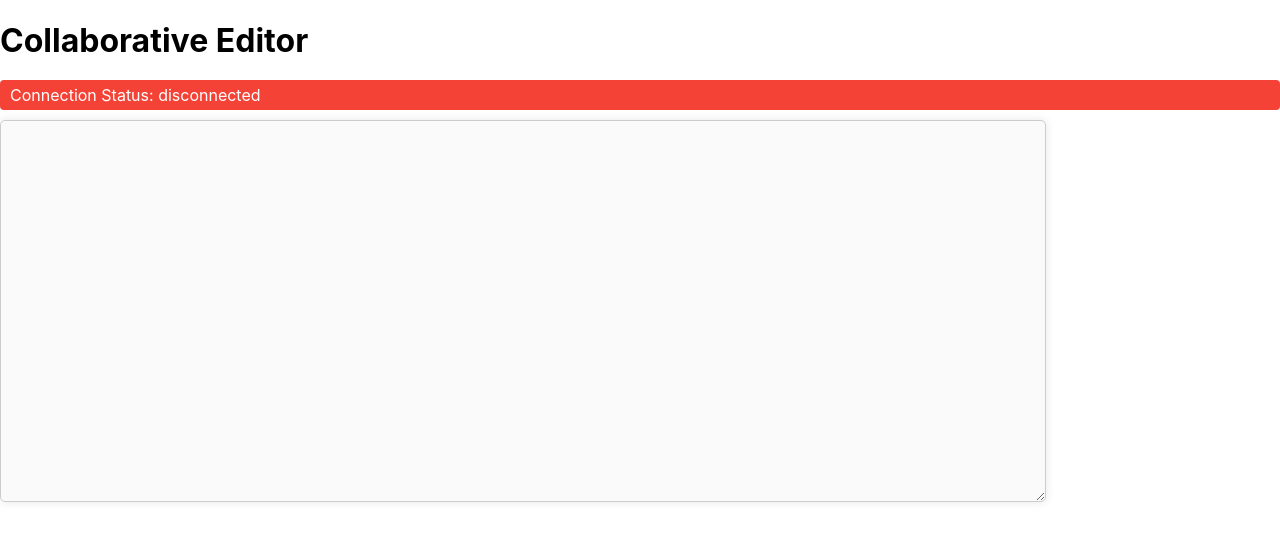
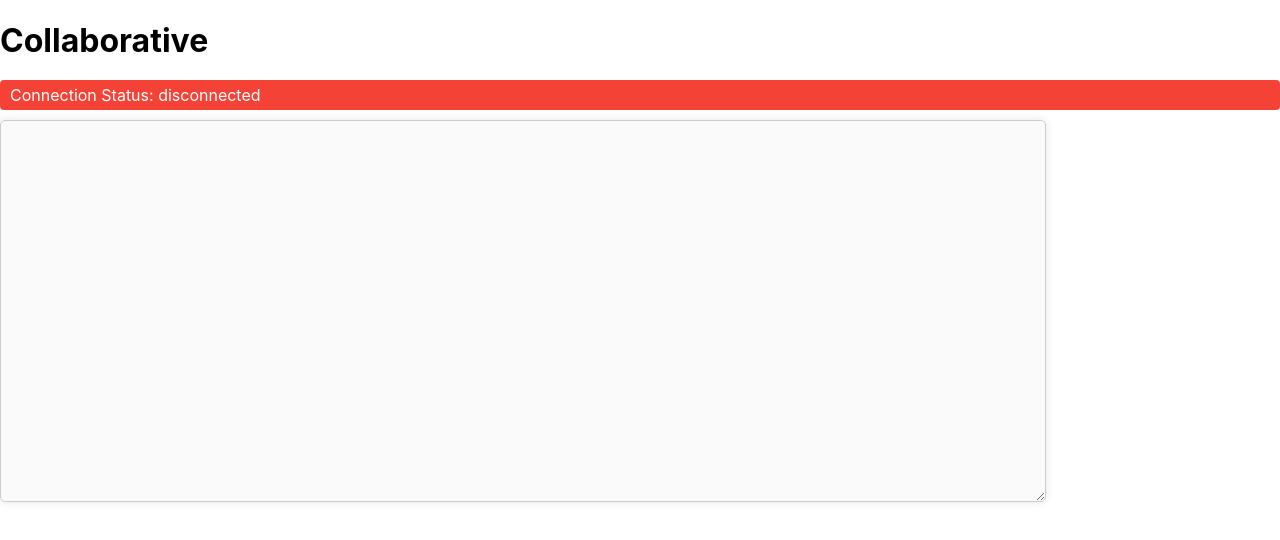
Before and after one commit to ayoogunade/CollabTextEditor, a React (Create React App) app in the folder client/: page / in a window 1280 px wide. Shown: the top 540 px of the page. Built offline with nearby package versions, Linux system fonts and the light colour scheme; no server answers.

Commit message:
ChangedTitle

```diff
--- a/client/src/App.js
+++ b/client/src/App.js
@@ -60,7 +60,7 @@ function App() {
 
   return (
     <div className="App">
-      <h1>Collaborative Editor</h1>
+      <h1>Collaborative </h1>
       <div className={`status-indicator ${connectionStatus}`}>
         Connection Status: {connectionStatus}
       </div>
```
